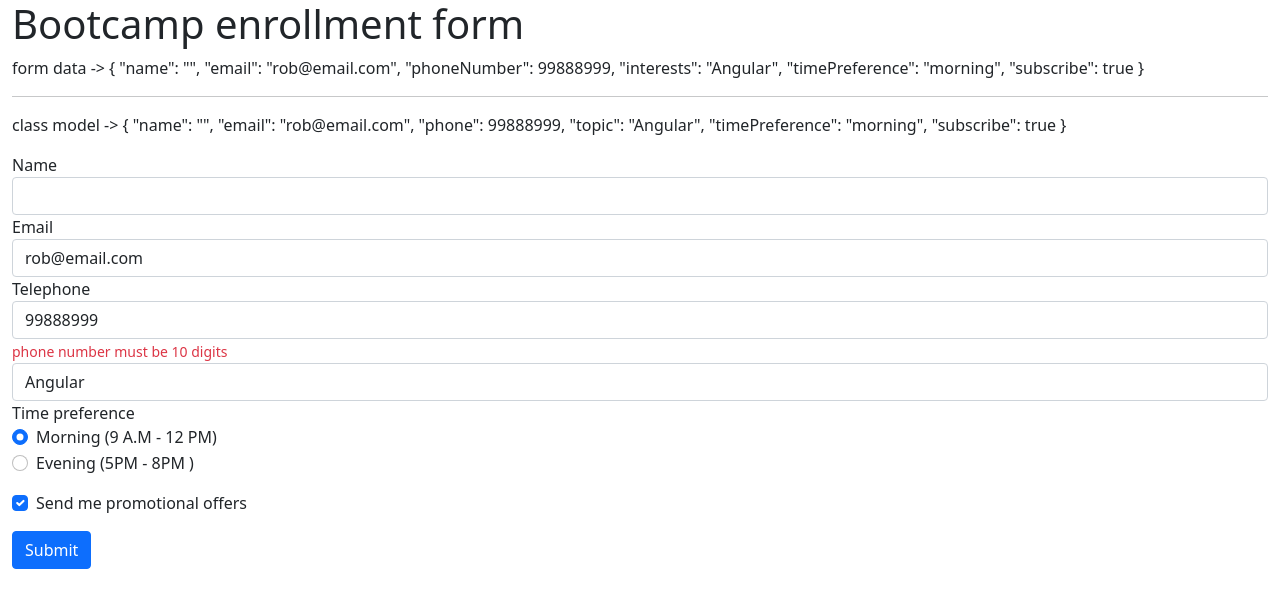
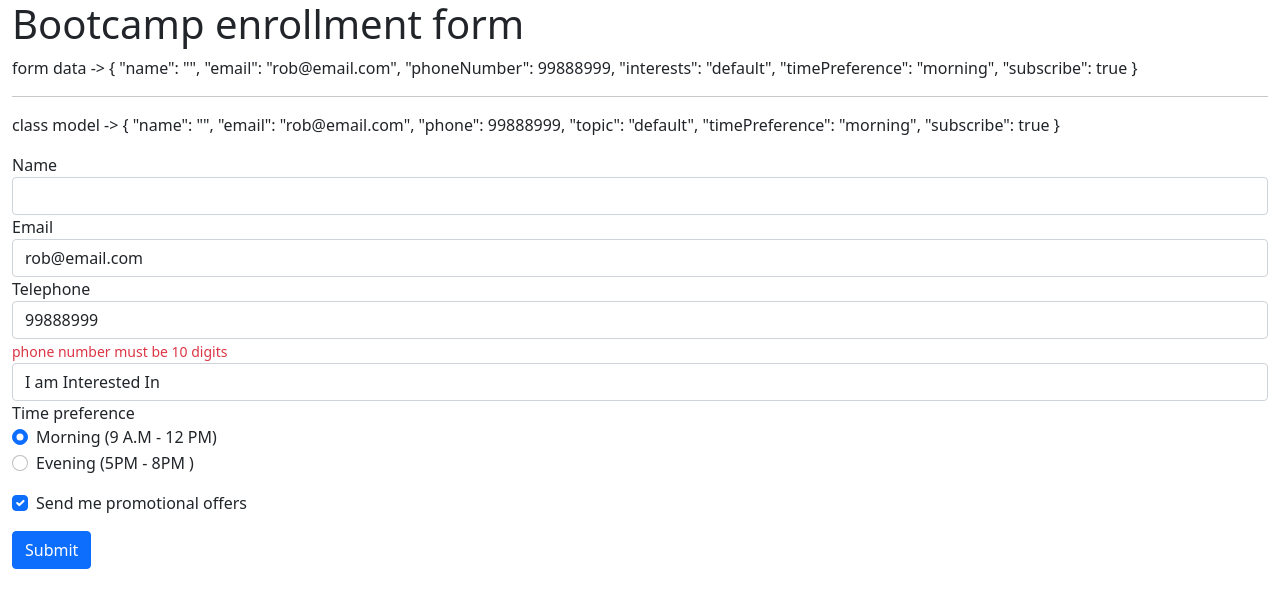
Before and after one commit to sadogilles/Angular-Forms, an Angular app: page / in a window 1280 px wide. Shown: the top 608 px of the page. Built offline with nearby package versions, Linux system fonts and the light colour scheme.

Commit message:
Displaying error messages : added error message on interest dropdown list. custom validation

```diff
--- a/src/app/app.component.html
+++ b/src/app/app.component.html
@@ -46,11 +46,11 @@
           </div>
         </div> -->
       <div class="form-group">
-          <select required  #top="ngModel" [class.is-invalid]="top.invalid && top.touched" class="custom-select form-control"  name="interests" [(ngModel)]="userModel.topic" >
-              <option selected value=""> I am Interested In </option>
+          <select (blur)="validateTopic(top.value)" (change)="validateTopic(top.value)" #top="ngModel" [class.is-invalid]=" topHasError && top.touched" class="custom-select form-control"  name="interests" [(ngModel)]="userModel.topic" >
+              <option selected value="default"> I am Interested In </option>
               <option *ngFor="let topic of topics"> {{topic}}</option>
           </select>
-          <small class="text-danger" [class.d-none]="top.valid || top.untouched">Please select a topic </small>
+          <small class="text-danger" [class.d-none]="top.valid || !topHasError">Please select a topic </small>
       </div>
       <div class="form-group  mb-3">
           <label >Time preference</label>
--- a/src/app/app.component.ts
+++ b/src/app/app.component.ts
@@ -11,6 +11,15 @@ export class AppComponent {
 
   topics = ['Angular','React', 'Vue'];
 
-  userModel =  {name:'',email: 'rob@email.com',phone: 99888999,topic:"Angular",timePreference:'morning',subscribe:true};
+  userModel =  {name:'',email: 'rob@email.com',phone: 99888999,topic:"default",timePreference:'morning',subscribe:true};
 
+  topHasError=true;
+
+  validateTopic(value:any){
+      if(value=='default'){
+        this.topHasError=true;
+      }else{
+        this.topHasError=false;
+      }
+  }
 }
```
